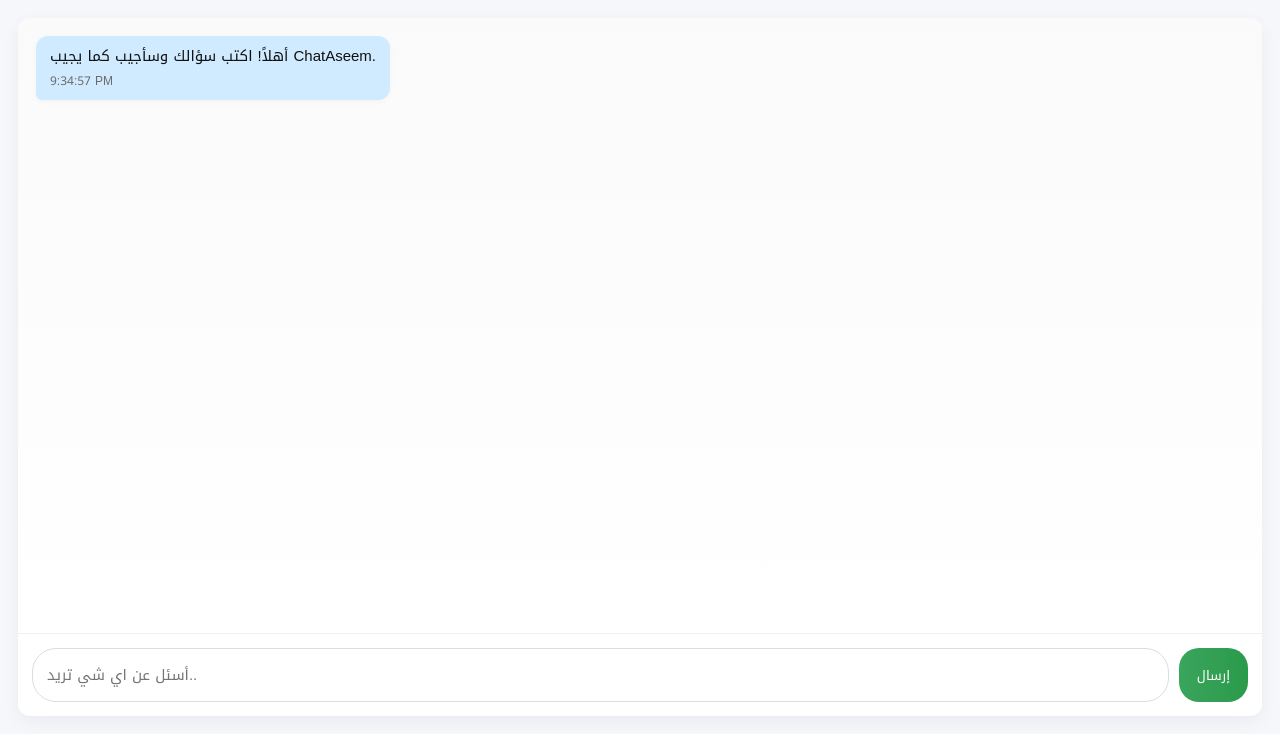
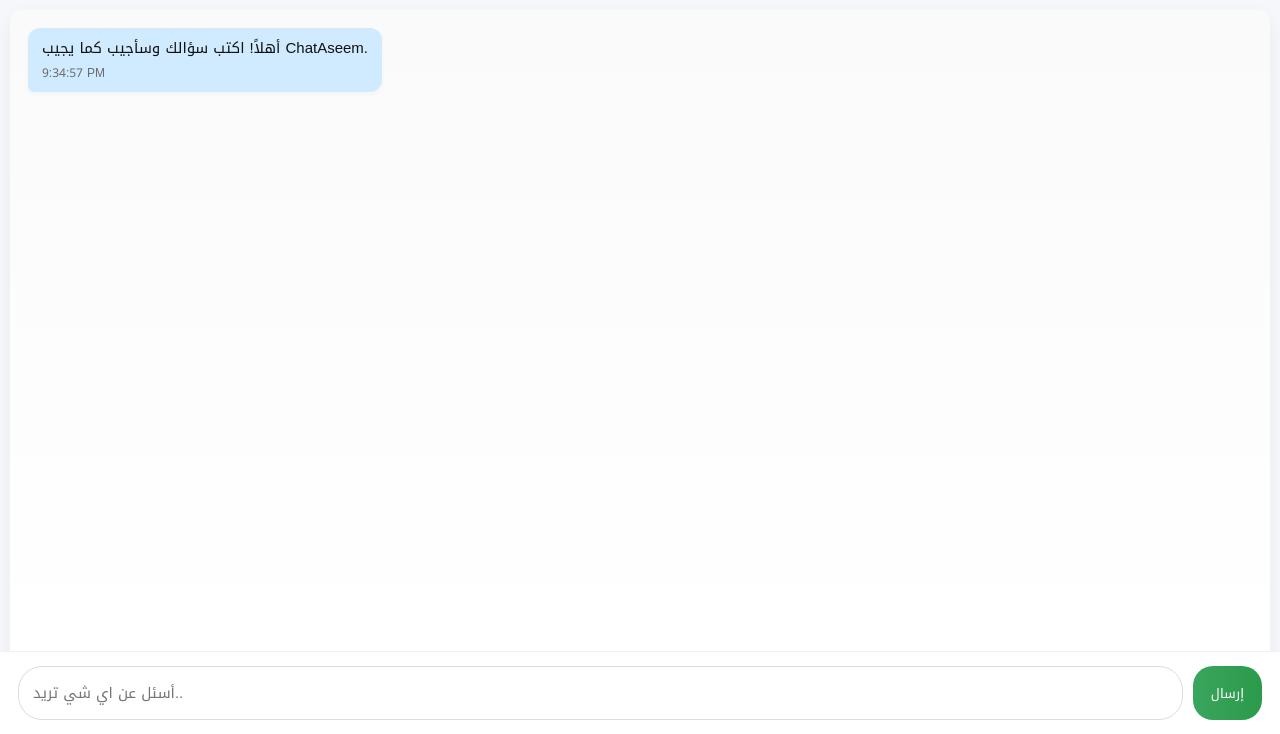
Before and after one commit to Abodragan/AseemAi, a Flask app: page / in a window 1280 px wide. Shown: the part 66-800 px from the top of the page. Run offline with Flask 3, Linux system fonts and the light colour scheme.

Commit message:
Update index.html

````diff
--- a/templates/index.html
+++ b/templates/index.html
@@ -16,26 +16,35 @@
     .control-btn{ background:transparent; border:1px solid rgba(255,255,255,.2); color:white; padding:6px 10px; border-radius:10px; cursor:pointer; }
     .control-btn:active{ transform:scale(.98); }
 
-    main{ font-family:'Noto Kufi Arabic',sans-serif; display:flex; flex:1; flex-direction:column; gap:20px; padding:18px; box-sizing:border-box; }
-    .panel{ flex:1; display:flex; flex-direction:column; background:var(--panel); border-radius:12px; box-shadow:0 6px 18px rgba(20,20,30,.05); overflow:hidden; }
-    #chat-box{ padding:18px; display:flex; flex-direction:column; gap:10px; overflow-y:auto; flex:1; background:linear-gradient(180deg,rgba(0,0,0,0.02),transparent); }
+    main{ display:flex; flex:1; flex-direction:column; background:var(--bg); position:relative; }
+    .panel{ flex:1; display:flex; flex-direction:column; background:var(--panel); border-radius:12px; box-shadow:0 6px 18px rgba(20,20,30,.05); overflow:hidden; padding-bottom:70px; margin:10px; }
+    #chat-box{ flex:1; padding:18px; display:flex; flex-direction:column; gap:10px; overflow-y:auto; background:linear-gradient(180deg,rgba(0,0,0,0.02),transparent); }
     .msg{ max-width:78%; padding:10px 14px; border-radius:12px; font-size:15px; line-height:1.4; word-break:break-word; box-shadow:0 2px 6px rgba(0,0,0,.03); animation:fadeIn .18s ease; }
     .user{ align-self:flex-end; background:var(--user-bg); border-bottom-right-radius:6px; text-align:right; direction:rtl; }
     .bot{ align-self:flex-start; background:var(--bot-bg); border-bottom-left-radius:6px; text-align:left; direction:ltr; }
     .meta{ font-size:12px; color:var(--muted); margin-top:6px; }
-    #input-area{ display:flex; gap:10px; padding:14px; border-top:1px solid rgba(0,0,0,.06); background:transparent; }
-    #user-input{ font-family:'Noto Kufi Arabic',sans-serif; flex:1; padding:12px 14px; border-radius:24px; border:1px solid #ddd; font-size:15px; outline:none; }
-    #send-btn{ font-family:'Noto Kufi Arabic',sans-serif; padding:10px 18px; border-radius:20px; border:none; background:linear-gradient(90deg,#3aa55d,#2b9a4a); color:#fff; cursor:pointer; }
+
+    #input-area{
+      position: fixed;
+      bottom: 0;
+      left: 0;
+      right: 0;
+      display:flex;
+      gap:10px;
+      padding:14px 18px;
+      border-top:1px solid rgba(0,0,0,.06);
+      background:var(--panel);
+      z-index: 999;
+    }
+    #user-input{ flex:1; padding:12px 14px; border-radius:24px; border:1px solid #ddd; font-size:15px; outline:none; font-family:'Noto Kufi Arabic',sans-serif; }
+    #send-btn{ padding:10px 18px; border-radius:20px; border:none; background:linear-gradient(90deg,#3aa55d,#2b9a4a); color:#fff; cursor:pointer; font-family:'Noto Kufi Arabic',sans-serif; }
     #send-btn:active{ transform:scale(.99); }
 
     .small-btn{ background:#eee; border:1px solid #ddd; padding:6px 8px; border-radius:8px; cursor:pointer; }
-    .top-actions{ display:flex; gap:8px; align-items:center; }
-
     .model-select{ padding:6px 8px; border-radius:8px; border:1px solid #ddd; }
 
     @keyframes fadeIn{ from{opacity:0; transform:translateY(6px)} to{opacity:1; transform:none} }
 
-    /* كود البرمجة */
     pre.code-block {
       background: #1e1e1e;
       color: #d4d4d4;
@@ -46,20 +55,15 @@
       font-size: 14px;
       white-space: pre-wrap;
     }
-    body.dark pre.code-block {
-      background: #333;
-      color: #c8c8c8;
-    }
+    body.dark pre.code-block { background:#333; color:#c8c8c8; }
 
-    /* dark mode */
     body.dark{ --bg:#0f1720; --panel:#0b1220; --user-bg:#2b6b3a; --bot-bg:#1b4f78; color:#e6eef6; }
     body.dark header{ background:linear-gradient(90deg,#111827,#0f1724); }
     body.dark .control-btn{ border-color:rgba(255,255,255,.08) }
     body.dark .small-btn{ background:#111827; color:#e6eef6; border-color:#222; }
-    /* responsive */
+
     @media (max-width:760px){
       main{ padding:12px }
-      #chat-box{ height:calc(100vh - 240px) }
       header h1{ font-size:18px }
     }
   </style>
@@ -68,36 +72,33 @@
   <header>
     <h1>Aseem AI — Chat</h1>
     <div class="controls">
-      <select id="model-select" class="model-select" title="اختيار النموذج">
+      <select id="model-select" class="model-select">
         <option value="gemini-2.5-flash-lite">Aseem-Ai pro</option>
         <option value="gemini-2.5-flash">Aseem-Ai 3.2-pro</option>
         <option value="gemini-2.1-lite">Aseem-Ai-4.5-lite</option>
       </select>
-      <button id="download-btn" class="control-btn" title="تحميل المحادثة">⬇</button>
-      <button id="clear-btn" class="control-btn" title="مسح المحادثة">🗑</button>
-      <button id="theme-toggle" class="control-btn" title="النهار / الليلي">🌙</button>
+      <button id="download-btn" class="control-btn">⬇</button>
+      <button id="clear-btn" class="control-btn">🗑</button>
+      <button id="theme-toggle" class="control-btn">🌙</button>
     </div>
   </header>
 
   <main>
-    <div class="panel" style="flex:1">
+    <div class="panel">
       <div id="chat-box" aria-live="polite"></div>
-
-      <div id="input-area">
-        <input id="user-input" placeholder="أسئل عن اي شي تريد.." />
-        <button id="send-btn">إرسال</button>
-      </div>
+    </div>
+    <div id="input-area">
+      <input id="user-input" placeholder="أسئل عن اي شي تريد.." />
+      <button id="send-btn">إرسال</button>
     </div>
   </main>
 
 <script>
   const themeToggle = document.getElementById('theme-toggle');
-  const savedTheme = localStorage.getItem('aseem-theme');
-  if (savedTheme === 'dark') document.body.classList.add('dark');
-
-  themeToggle.addEventListener('click', () => {
+  if(localStorage.getItem('aseem-theme')==='dark') document.body.classList.add('dark');
+  themeToggle.addEventListener('click',()=>{
     document.body.classList.toggle('dark');
-    localStorage.setItem('aseem-theme', document.body.classList.contains('dark') ? 'dark' : 'light');
+    localStorage.setItem('aseem-theme',document.body.classList.contains('dark')?'dark':'light');
   });
 
   const chatBox = document.getElementById('chat-box');
@@ -108,83 +109,61 @@
   const modelSelect = document.getElementById('model-select');
 
   function isArabic(text){ return /[\u0600-\u06FF]/.test(text); }
+  function escapeHtml(unsafe){ return unsafe.replaceAll('&','&amp;').replaceAll('<','&lt;').replaceAll('>','&gt;').replaceAll('"','&quot;').replaceAll("'",'&#039;'); }
+  function formatCodeBlocks(text){ return text.replace(/```([\s\S]*?)```/g,function(m,p1){ return `<pre class="code-block">${p1}</pre>`; }); }
 
   function pushMessage(text, who='bot'){
-    const div = document.createElement('div');
-    div.className = 'msg ' + (who==='user'?'user':'bot') + ' ' + (who==='user'?'rtl':(isArabic(text)?'rtl':'ltr'));
-    // تحويل الأكواد
+    const div=document.createElement('div');
+    div.className='msg '+(who==='user'?'user':'bot')+' '+(who==='user'?'rtl':(isArabic(text)?'rtl':'ltr'));
     div.innerHTML = formatCodeBlocks(escapeHtml(text)) + `<div class="meta">${new Date().toLocaleTimeString()}</div>`;
     chatBox.appendChild(div);
     chatBox.scrollTop = chatBox.scrollHeight;
   }
 
   function createTypingPlaceholder(){
-    const div = document.createElement('div');
-    div.className = 'msg bot ltr';
-    div.textContent = '⏳ البوت يكتب...';
+    const div=document.createElement('div');
+    div.className='msg bot ltr';
+    div.textContent='⏳ البوت يكتب...';
     chatBox.appendChild(div);
     chatBox.scrollTop = chatBox.scrollHeight;
     return div;
   }
 
   async function sendToServer(message){
-    const model = modelSelect.value;
-    const res = await fetch('/chat', {
+    const model=modelSelect.value;
+    const res=await fetch('/chat',{
       method:'POST',
       headers:{'Content-Type':'application/json'},
-      body: JSON.stringify({ message, model })
+      body:JSON.stringify({message,model})
     });
-    if(!res.ok){
-      const txt = await res.text();
-      throw new Error(txt || 'Server error');
-    }
+    if(!res.ok) throw new Error(await res.text() || 'Server error');
     return await res.json();
   }
 
   async function handleSend(){
-    const text = userInput.value.trim();
+    const text=userInput.value.trim();
     if(!text) return;
-    userInput.value = '';
+    userInput.value='';
     pushMessage(text,'user');
-
-    const placeholder = createTypingPlaceholder();
-
-    try {
-      const json = await sendToServer(text);
-      const reply = json.reply || '';
-      placeholder.innerHTML = formatCodeBlocks(escapeHtml(reply).replace(/\n/g,'<br>'));
-      placeholder.className = 'msg bot ' + (isArabic(reply)?'rtl':'ltr');
-      placeholder.innerHTML += `<div class="meta">${new Date().toLocaleTimeString()}</div>`;
-    } catch(err){
+    const placeholder=createTypingPlaceholder();
+    try{
+      const json=await sendToServer(text);
+      const reply=json.reply||'';
+      placeholder.innerHTML=formatCodeBlocks(escapeHtml(reply).replace(/\n/g,'<br>'));
+      placeholder.className='msg bot '+(isArabic(reply)?'rtl':'ltr');
+      placeholder.innerHTML+=`<div class="meta">${new Date().toLocaleTimeString()}</div>`;
+    }catch(err){
       console.error(err);
-      placeholder.textContent = '⚠️ فشل في الاتصال أو تجاوز الحصة: ' + (err.message || '');
-      placeholder.className = 'msg bot ltr';
+      placeholder.textContent='⚠️ فشل في الاتصال أو تجاوز الحصة: '+(err.message||'');
+      placeholder.className='msg bot ltr';
     }
-    chatBox.scrollTop = chatBox.scrollHeight;
+    chatBox.scrollTop=chatBox.scrollHeight;
   }
 
-  function escapeHtml(unsafe){
-    return unsafe.replaceAll('&','&amp;')
-                 .replaceAll('<','&lt;')
-                 .replaceAll('>','&gt;')
-                 .replaceAll('"','&quot;')
-                 .replaceAll("'",'&#039;');
-  }
-
-  function formatCodeBlocks(text){
-    return text.replace(/```([\s\S]*?)```/g,function(match,p1){
-      return `<pre class="code-block">${p1}</pre>`;
-    });
-  }
-
-  userInput.addEventListener('keydown', (e)=>{
-    if(e.key==='Enter' && !e.shiftKey){
-      e.preventDefault(); handleSend();
-    }
-  });
-  sendBtn.addEventListener('click', handleSend);
-  downloadBtn.addEventListener('click', ()=>{ window.location.href='/export'; });
-  clearBtn.addEventListener('click', ()=>{ if(confirm('هل تريد مسح المحادثة محليًا؟')) chatBox.innerHTML=''; });
+  userInput.addEventListener('keydown',(e)=>{ if(e.key==='Enter'&&!e.shiftKey){ e.preventDefault(); handleSend(); } });
+  sendBtn.addEventListener('click',handleSend);
+  downloadBtn.addEventListener('click',()=>{ window.location.href='/export'; });
+  clearBtn.addEventListener('click',()=>{ if(confirm('هل تريد مسح المحادثة محليًا؟')) chatBox.innerHTML=''; });
 
   pushMessage('أهلاً! اكتب سؤالك وسأجيب كما يجيب ChatAseem.', 'bot');
 </script>
````
